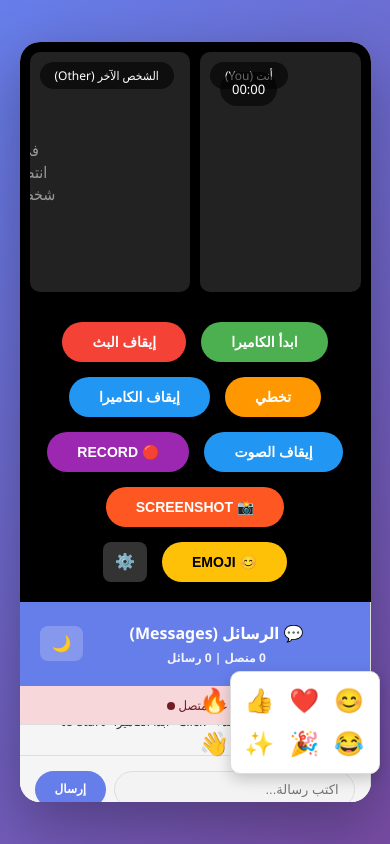
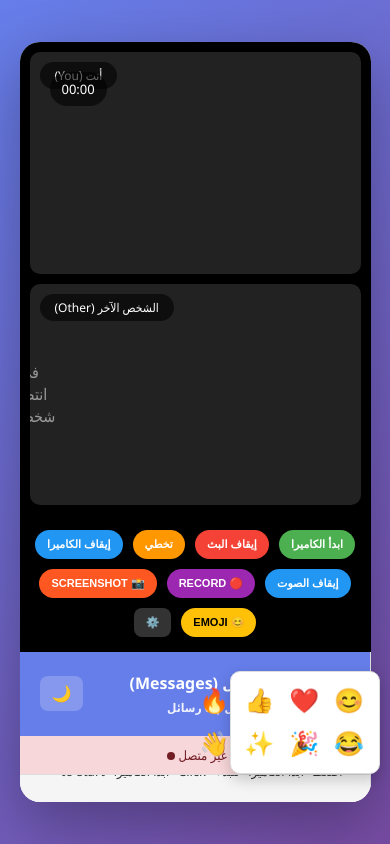
Before and after one commit to Dhiaeddinederouiche/video-chat, a website: page video-chat.html in a window 390 px wide. Drawn offline with nearby package versions, Linux system fonts and the light colour scheme; no server answers.

Commit message:
Improve responsive design for mobile and tablet devices

```diff
--- a/video-chat.html
+++ b/video-chat.html
@@ -536,6 +536,44 @@
 
             .emoji-picker {
                 max-width: 150px;
+            }
+
+            .controls button {
+                padding: 10px 15px;
+                font-size: 12px;
+            }
+        }
+
+        @media (max-width: 480px) {
+            .video-container {
+                flex-direction: column;
+            }
+
+            .video-box {
+                height: 40vh;
+            }
+
+            .chat-section {
+                height: 150px;
+            }
+
+            .controls {
+                padding: 15px;
+                flex-wrap: wrap;
+                gap: 10px;
+            }
+
+            .controls button {
+                padding: 8px 12px;
+                font-size: 11px;
+            }
+
+            .chat-input-area input {
+                font-size: 12px;
+            }
+
+            .chat-messages {
+                font-size: 12px;
             }
         }
     </style>
```
